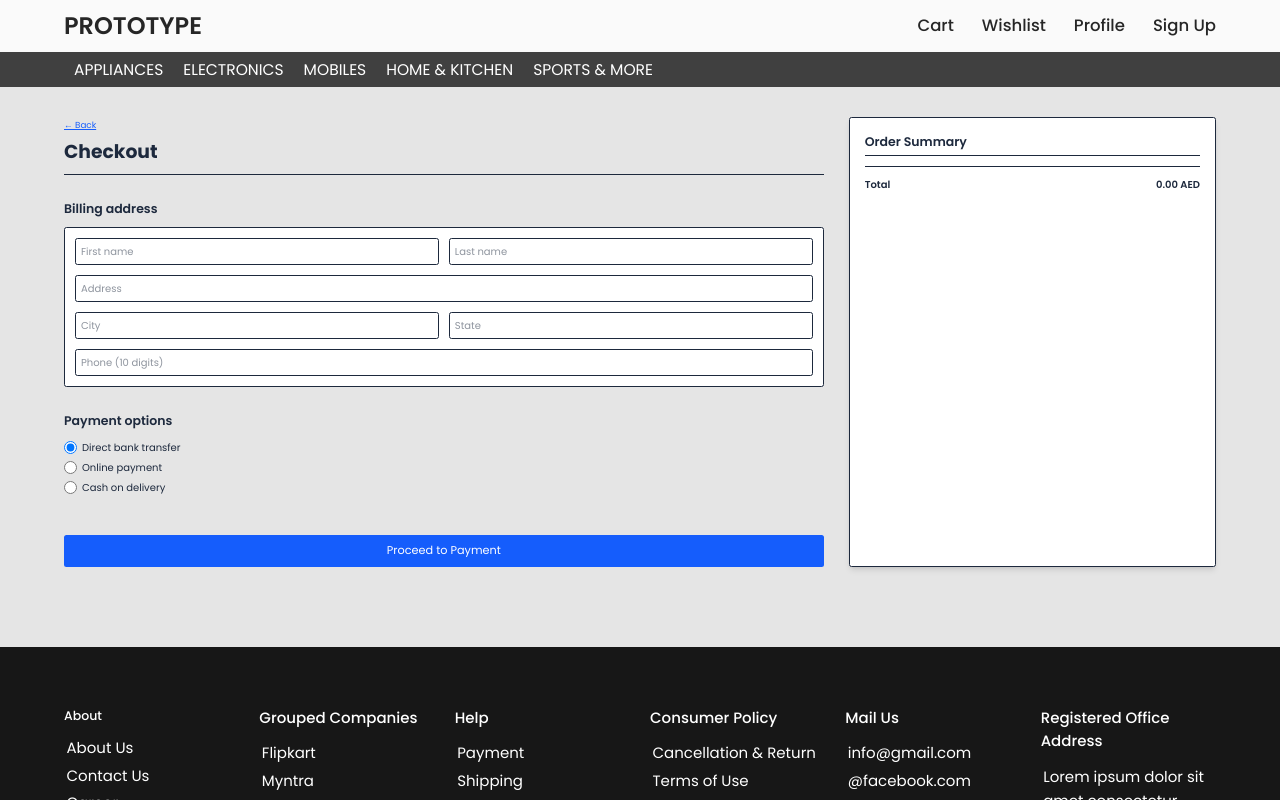
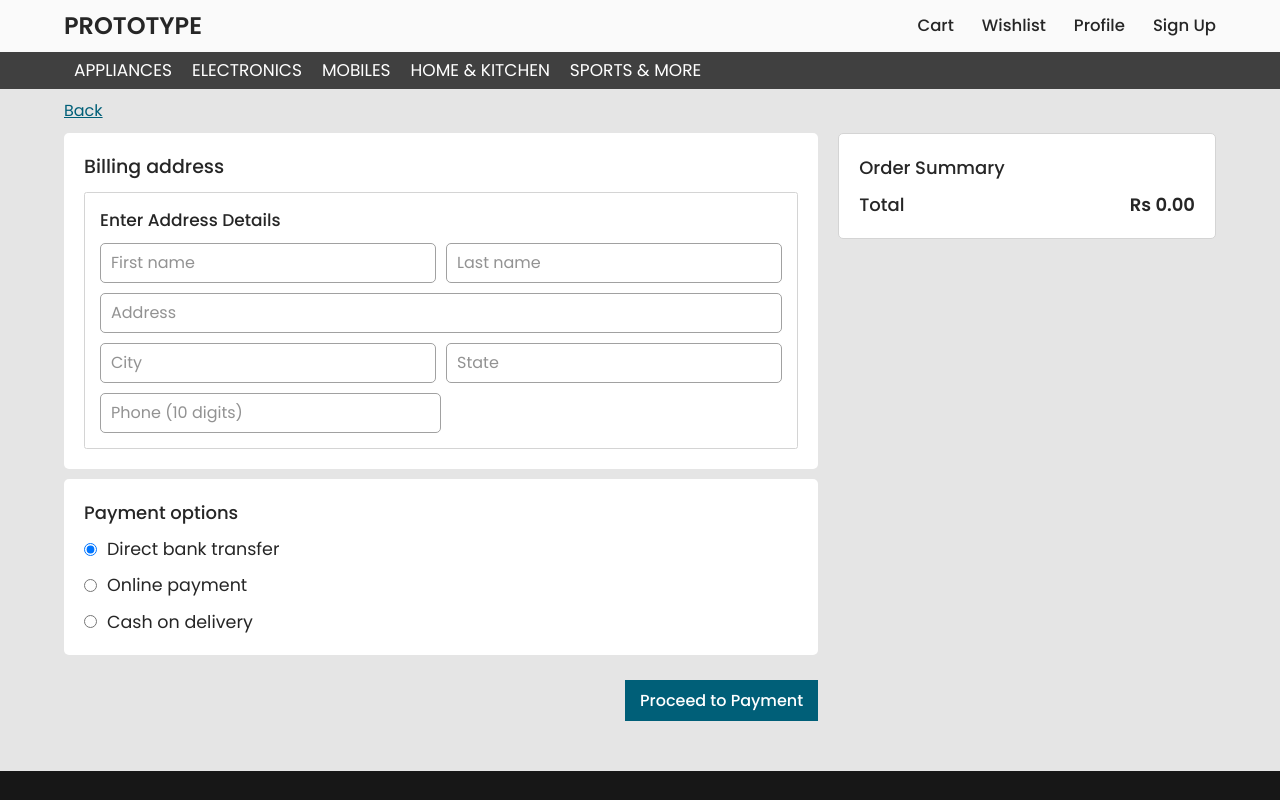
Before and after one commit to muhammedaslammm/bizdata_prototype, a React (Vite) app in the folder frontend/: page /checkout in a window 1280 px wide. Both pictures are taken after a click on the button "Use a different address". Shown: the top 800 px of the page. Built offline with nearby package versions, Linux system fonts and the light colour scheme.

Commit message:
designning

```diff
--- a/frontend/src/client/App.css
+++ b/frontend/src/client/App.css
@@ -11,3 +11,7 @@ html {
 .button--cart{
   @apply px-8 py-3 text-[1.4rem] rounded-[.3rem] transition;
 }
+
+.input--form{
+  @apply border border-neutral-400 text-[1.6rem] py-[.7rem] px-[1rem] rounded-[.5rem] outline-0 w-full;
+}
--- a/frontend/src/client/components/Header.jsx
+++ b/frontend/src/client/components/Header.jsx
@@ -30,12 +30,12 @@ const Header = () => {
         </nav>
       </header>
       <nav className="bg-neutral-700">
-        <ul className="flex text-[1.3rem] w-[90%] mx-auto text-white">
+        <ul className="flex w-[90%] mx-auto text-white">
           {/*category is looped using an array method, map()*/}
           {categories.map(function (category) {
             return (
               <div className="relative group">
-                <div className="uppercase text-[1.55rem] py-[.58rem] px-4 cursor-pointer hover:bg-cyan-800">
+                <div className="uppercase text-[1.7rem] py-[.58rem] px-4 cursor-pointer hover:bg-cyan-800">
                   {category.name}
                 </div>
                 {category.sub_categories ? (
--- a/frontend/src/client/pages/Cart.jsx
+++ b/frontend/src/client/pages/Cart.jsx
@@ -12,7 +12,7 @@ const Cart = () => {
   const subtotal = getCartTotal();
 
   return (
-    <div className="w-[90%] mx-auto text-neutral-900 my-6 p-8">
+    <div className="w-[90%] mx-auto text-neutral-900 my-6 py-8">
       {cartItems.length === 0 ? (
         <div className="bg-white rounded-[.5rem]">
           <div className="py-[10rem] text-center">
@@ -36,11 +36,11 @@ const Cart = () => {
       ) : (
         <div className="flex gap-8">
           {/* Cart Items */}
-          <div className="space-y-6 bg-white w-8/12 rounded-[.5rem]">
+          <div className="space-y-6 w-8/12">
             {cartItems.map((item) => (
               <div
                 key={item.id}
-                className="flex flex-col sm:flex-row items-start sm:items-center justify-between p-8 gap-12"
+                className="bg-white flex flex-col sm:flex-row items-start sm:items-center justify-between rounded-[.5rem] p-8 gap-12"
               >
                 <div className="flex flex-col items-start">
                   {/* title and price */}
@@ -81,7 +81,7 @@ const Cart = () => {
                     Remove item
                   </button> */}
                 </div>
-                <div className="image w-[10rem] h-[10rem]">
+                <div className="image w-[20rem] h-[15rem] rounded-[.5rem] p-4 self-start">
                   <img
                     src={item.image}
                     alt={item.name}
@@ -93,14 +93,14 @@ const Cart = () => {
           </div>
 
           {/* Cart Summary */}
-          <div className="w-4/12 rounded-[.5rem] p-8 bg-gray-50 space-y-6">
-            <h2 className="text-[1.8rem] font-medium">Cart Totals</h2>
-            <div className="flex justify-between text-[1.5rem] text-neutral-700">
+          <div className="w-4/12 self-start rounded-[.5rem] p-8 bg-gray-50 space-y-6">
+            <h2 className="text-[2rem] font-semibold">Cart Totals</h2>
+            <div className="flex justify-between text-[1.7rem] text-neutral-700">
               <span>Subtotal</span>
               <span>{subtotal.toFixed(2)} AED</span>
             </div>
 
-            <details className="text-[1.4rem] text-red-800 cursor-pointer">
+            <details className="text-[1.6rem] text-red-800 cursor-pointer">
               <summary>Add a coupon</summary>
               <div className="flex flex-col gap-[1.5rem]">
                 <input
@@ -114,14 +114,14 @@ const Cart = () => {
               </div>
             </details>
 
-            <div className="flex justify-between text-[1.5rem] font-medium border-t border-neutral-500 pt-4">
+            <div className="flex justify-between text-[1.7rem] font-medium border-t border-neutral-500 pt-4">
               <span>Total</span>
               <span className="font-semibold">{subtotal.toFixed(2)} AED</span>
             </div>
 
             <button
               onClick={() => navigate("/checkout")}
-              className="w-full text-[1.5rem] bg-cyan-800 text-white font-medium py-3 rounded cursor-pointer"
+              className="w-full text-[1.7rem] bg-cyan-800 text-white font-medium py-3 rounded cursor-pointer mt-4"
             >
               Proceed to Checkout
             </button>
--- a/frontend/src/client/pages/Checkout.jsx
+++ b/frontend/src/client/pages/Checkout.jsx
@@ -60,21 +60,24 @@ const Checkout = () => {
   };
 
   return (
-    <div className="w-[90%] max-w-[1300px] mx-auto py-12 grid grid-cols-1 lg:grid-cols-3 gap-10 text-slate-800">
-      <div className="lg:col-span-2 space-y-10">
+    <div className="w-[90%] mx-auto my-4 gap-10 text-neutral-800">
       <button
         onClick={() => navigate(-1)}
-          className="mb-4 text-blue-600 underline text-sm hover:text-blue-800"
+        className="text-cyan-800 underline text-[1.6rem] hover:text-blue-800 mb-4 cursor-pointer"
       >
-          ← Back
+        Back
       </button>
-        <h1 className="text-3xl font-bold border-b pb-4">Checkout</h1>
+      <div className="flex gap-8">
+        <div className="w-8/12 space-y-4 flex flex-col">
+          {/* <h1 className="text-[2rem] p-4 font-medium bg-white rounded-[.5rem]">
+            Checkout
+          </h1> */}
 
-        <div className="space-y-4">
-          <h2 className="text-xl font-semibold">Billing address</h2>
+          <div className="space-y-4 bg-white p-8 rounded-[.5rem]">
+            <h2 className="text-[1.9rem] font-medium">Billing address</h2>
             {addressSaved && !showNewAddressForm ? (
-            <div className="border p-4 rounded bg-white">
-              <p className="mb-2">
+              <div className="space-y-4 border border-neutral-400 p-6 rounded bg-white">
+                <p className="text-[1.8rem]">
                   <strong>John Doe</strong>
                   <br />
                   Dubai, United Arab Emirates
@@ -82,7 +85,7 @@ const Checkout = () => {
                   Phone: +971 50 123 4567
                 </p>
                 <button
-                className="text-blue-600 underline text-sm"
+                  className="text-cyan-800 underline text-[1.8rem] cursor-pointer"
                   onClick={() => {
                     setShowNewAddressForm(true);
                     setAddressSaved(false);
@@ -92,8 +95,13 @@ const Checkout = () => {
                 </button>
               </div>
             ) : (
-            <form className="grid grid-cols-1 sm:grid-cols-2 gap-4 bg-white p-4 rounded border">
-              <div>
+              <form className="border border-neutral-300 gap-4 bg-white p-6 rounded space-y-4">
+                <h3 className="capitalize text-[1.7rem] font-medium">
+                  enter address details
+                </h3>
+                <div className="flex flex-col gap-4">
+                  <div className="names flex gap-4">
+                    <div className="w-full">
                       <input
                         type="text"
                         placeholder="First name"
@@ -101,14 +109,16 @@ const Checkout = () => {
                         onChange={(e) =>
                           setAddress({ ...address, firstName: e.target.value })
                         }
-                  className="border p-2 rounded w-full"
+                        className="input--form"
                       />
                       {errors.firstName && (
-                  <p className="text-red-500 text-sm">{errors.firstName}</p>
+                        <p className="text-red-500 text-sm">
+                          {errors.firstName}
+                        </p>
                       )}
                     </div>
 
-              <div>
+                    <div className="w-full">
                       <input
                         type="text"
                         placeholder="Last name"
@@ -116,11 +126,14 @@ const Checkout = () => {
                         onChange={(e) =>
                           setAddress({ ...address, lastName: e.target.value })
                         }
-                  className="border p-2 rounded w-full"
+                        className="input--form"
                       />
                       {errors.lastName && (
-                  <p className="text-red-500 text-sm">{errors.lastName}</p>
+                        <p className="text-red-500 text-sm">
+                          {errors.lastName}
+                        </p>
                       )}
+                    </div>
                   </div>
 
                   <div className="col-span-2">
@@ -131,14 +144,15 @@ const Checkout = () => {
                       onChange={(e) =>
                         setAddress({ ...address, address: e.target.value })
                       }
-                  className="border p-2 rounded w-full"
+                      className="input--form"
                     />
                     {errors.address && (
                       <p className="text-red-500 text-sm">{errors.address}</p>
                     )}
                   </div>
 
-              <div>
+                  <div className="locations flex gap-4">
+                    <div className="w-full">
                       <input
                         type="text"
                         placeholder="City"
@@ -146,14 +160,14 @@ const Checkout = () => {
                         onChange={(e) =>
                           setAddress({ ...address, city: e.target.value })
                         }
-                  className="border p-2 rounded w-full"
+                        className="input--form"
                       />
                       {errors.city && (
                         <p className="text-red-500 text-sm">{errors.city}</p>
                       )}
                     </div>
 
-              <div>
+                    <div className="w-full">
                       <input
                         type="text"
                         placeholder="State"
@@ -161,35 +175,37 @@ const Checkout = () => {
                         onChange={(e) =>
                           setAddress({ ...address, state: e.target.value })
                         }
-                  className="border p-2 rounded w-full"
+                        className="input--form"
                       />
                       {errors.state && (
                         <p className="text-red-500 text-sm">{errors.state}</p>
                       )}
                     </div>
+                  </div>
 
-              <div className="col-span-2">
+                  <div className="w-[50%]">
                     <input
-                  type="text"
+                      type="number"
                       placeholder="Phone (10 digits)"
                       value={address.phone}
                       onChange={(e) =>
                         setAddress({ ...address, phone: e.target.value })
                       }
-                  className="border p-2 rounded w-full"
+                      className="input--form"
                     />
                     {errors.phone && (
                       <p className="text-red-500 text-sm">{errors.phone}</p>
                     )}
                   </div>
+                </div>
               </form>
             )}
           </div>
 
+          <div className="space-y-4 bg-white p-8 rounded-[.5rem]">
+            <h2 className="text-[1.8rem] font-medium">Payment options</h2>
             <div className="space-y-4">
-          <h2 className="text-xl font-semibold">Payment options</h2>
-          <div className="space-y-2">
-            <label className="flex items-center gap-2">
+              <label className="flex items-center gap-4 text-[1.75rem]">
                 <input
                   type="radio"
                   checked={payment === "bank"}
@@ -197,7 +213,7 @@ const Checkout = () => {
                 />
                 Direct bank transfer
               </label>
-            <label className="flex items-center gap-2">
+              <label className="flex items-center gap-4 text-[1.75rem]">
                 <input
                   type="radio"
                   checked={payment === "online"}
@@ -205,7 +221,7 @@ const Checkout = () => {
                 />
                 Online payment
               </label>
-            <label className="flex items-center gap-2">
+              <label className="flex items-center gap-4 text-[1.75rem]">
                 <input
                   type="radio"
                   checked={payment === "cod"}
@@ -218,26 +234,29 @@ const Checkout = () => {
 
           <button
             onClick={handlePlaceOrder}
-          className="mt-6 w-full bg-blue-600 text-white py-3 rounded hover:bg-blue-700 text-lg"
+            className="text-[1.6rem] self-end text-white font-medium bg-cyan-800 py-3.5 px-6 mt-6 hover:bg-cyan-700 cursor-pointer transition duration-200 "
           >
             {payment === "cod" ? "Place Order" : "Proceed to Payment"}
           </button>
         </div>
 
-      <div className="border p-6 rounded bg-white shadow-md space-y-4">
-        <h2 className="text-xl font-semibold border-b pb-2">Order Summary</h2>
+        <div className="w-4/12 self-start border border-neutral-300 p-8 bg-white rounded-[.5rem] space-y-4">
+          <h2 className="text-[1.8rem] font-medium ">Order Summary</h2>
           {cartItems.map((item) => (
-          <div key={item.id} className="text-sm border-b pb-3">
+            <div
+              key={item.id}
+              className="text-[1.65rem] border-b border-gray-500 py-3 space-y-2"
+            >
               <p className="font-medium">
                 {item.title} ({item.quantity}x)
               </p>
-            <p className="text-slate-600">{item.name}</p>
-            <p className="text-blue-600">{item.offer_price} AED</p>
+              <p className="text-blue-600">Rs {item.offer_price}</p>
             </div>
           ))}
-        <div className="flex justify-between font-semibold pt-4 border-t">
+          <div className="flex justify-between font-medium text-[1.8rem]">
             <span>Total</span>
-          <span>{subtotal.toFixed(2)} AED</span>
+            <span className="font-semibold">Rs {subtotal.toFixed(2)}</span>
+          </div>
         </div>
       </div>
     </div>
```
Lines whose indentation alone changed are shown as unchanged.
